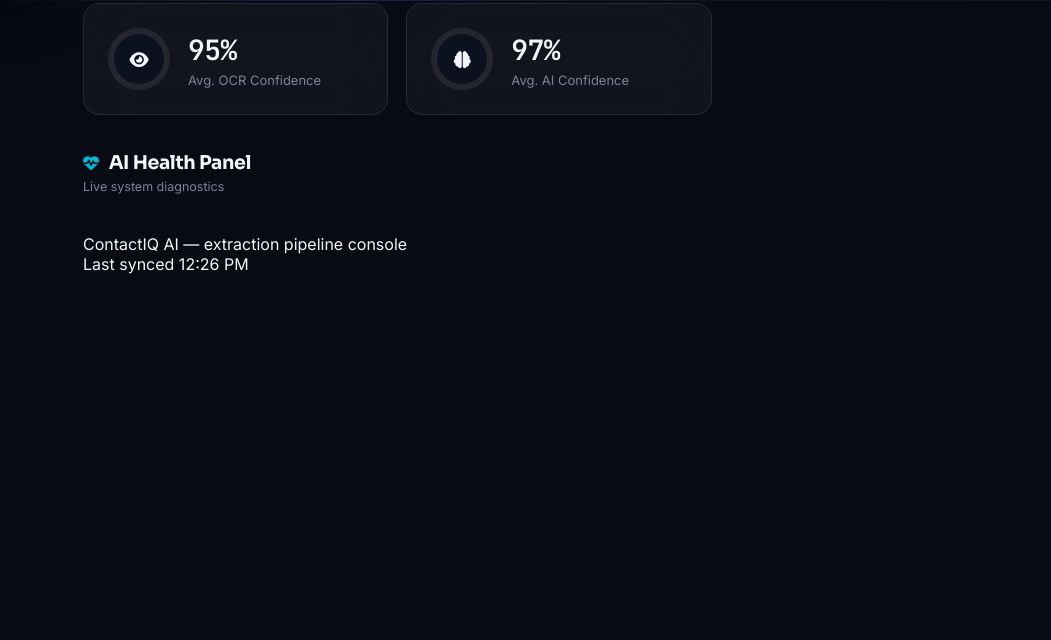
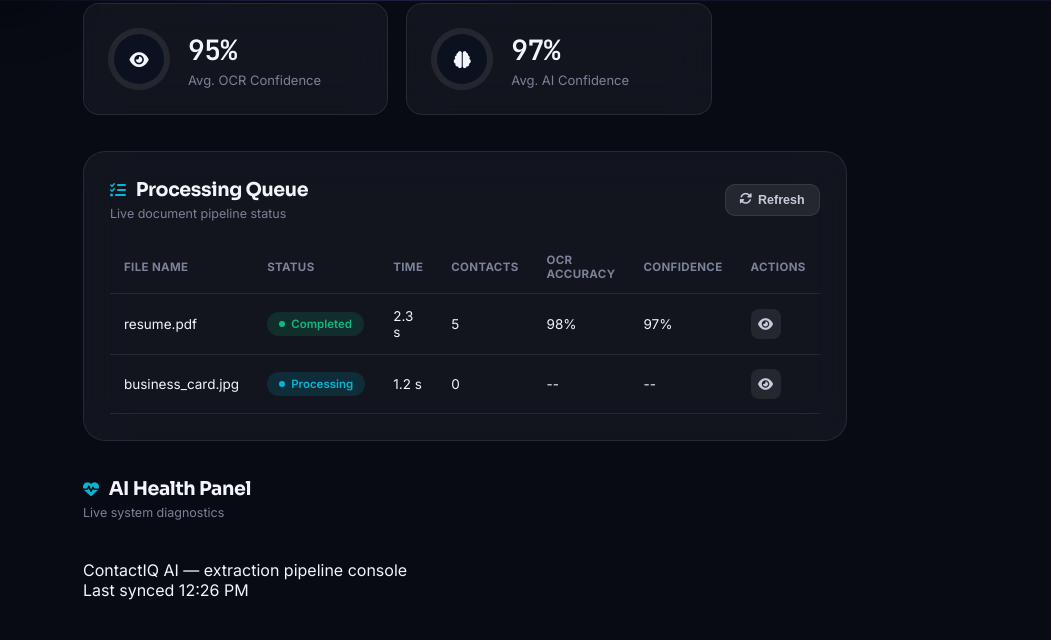
Before and after one commit to prachi-bhadana/ContactIQ-AI, a FastAPI app: page /dashboard in a window 1280 px wide. Shown: the part 799-1439 px from the top of the page, without its empty margins (229-1280 px from the left). Before the commit the page ends 1073 px from the top, so only its background shows below. Run offline with FastAPI, Linux system fonts and the light colour scheme; data comes from the database, SQL or seed files in the repository; some libraries are stand-ins or nearby versions.

Commit message:
feat: integrate processing queue with FastAPI backend

```diff
--- a/static/script.js
+++ b/static/script.js
@@ -51,6 +51,7 @@ document.addEventListener('DOMContentLoaded', async () => {
     initToasts();
     //animateKpis();
     await loadDashboard();
+    await loadQueue();
 
 
     updateGreetingAndDate();
@@ -226,43 +227,107 @@ const demoQueue = [
     { file: 'email_signature.png', status: 'pending', time: '--', contacts: 0, ocr: null, conf: null },
 ];
 
-async function loadQueue(forceSkeleton = false){
-    const tbody = document.getElementById('queueBody');
+/* ---------------- processing queue ---------------- */
 
-    if (forceSkeleton){
-        tbody.innerHTML = Array.from({length: 4}).map(() => `
-            <tr>
-                <td colspan="7"><span class="skeleton"></span></td>
-            </tr>`).join('');
+async function loadQueue(forceSkeleton = false) {
+    const tbody = document.getElementById("queueBody");
+
+    if (!tbody) {
+        console.error("queueBody element not found in HTML");
+        return;
     }
 
-    const data = await safeFetch('/process-folder', demoQueue);
-    renderQueue(Array.isArray(data) ? data : demoQueue);
+    if (forceSkeleton) {
+        tbody.innerHTML = Array.from({ length: 4 }).map(() => `
+            <tr>
+                <td colspan="7">
+                    <span class="skeleton"></span>
+                </td>
+            </tr>
+        `).join("");
+    }
+
+    try {
+        const response = await fetch("/processing-queue");
+
+        if (!response.ok) {
+            throw new Error(`HTTP error: ${response.status}`);
+        }
+
+        const data = await response.json();
+
+        console.log("Processing Queue Data:", data);
+
+        renderQueue(data);
+
+    } catch (error) {
+        console.error("Processing queue loading failed:", error);
+
+        tbody.innerHTML = `
+            <tr>
+                <td colspan="7">
+                    Unable to load processing queue.
+                </td>
+            </tr>
+        `;
+    }
 }
 
-function renderQueue(rows){
-    const tbody = document.getElementById('queueBody');
-    tbody.innerHTML = rows.map((row, i) => {
-        const statusMap = {
-            completed: { cls: 'completed', label: 'Completed' },
-            running: { cls: 'running', label: 'Running' },
-            failed: { cls: 'failed', label: 'Failed' },
-            pending: { cls: 'pending', label: 'Pending' },
-        };
-        const s = statusMap[row.status] || statusMap.pending;
+
+function renderQueue(rows) {
+    const tbody = document.getElementById("queueBody");
+
+    if (!Array.isArray(rows) || rows.length === 0) {
+        tbody.innerHTML = `
+            <tr>
+                <td colspan="7">No files in processing queue.</td>
+            </tr>
+        `;
+        return;
+    }
+
+    tbody.innerHTML = rows.map((row, index) => {
+
+        const status = row.status.toLowerCase();
+
+        let statusClass = "pending";
+
+        if (status === "completed") {
+            statusClass = "completed";
+        } else if (status === "processing") {
+            statusClass = "running";
+        } else if (status === "failed") {
+            statusClass = "failed";
+        }
+
         return `
-        <tr style="animation-delay:${i * 0.06}s">
-            <td>${row.file}</td>
-            <td><span class="badge ${s.cls}">${s.label}</span></td>
-            <td>${row.time}</td>
-            <td>${row.contacts}</td>
-            <td>${row.ocr !== null ? row.ocr + '%' : '—'}</td>
-            <td>${row.conf !== null ? row.conf + '%' : '—'}</td>
-            <td>
-                <button class="row-action" title="View"><i class="fa-solid fa-eye"></i></button>
-            </td>
-        </tr>`;
-    }).join('');
+            <tr style="animation-delay:${index * 0.06}s">
+
+                <td>${row.filename}</td>
+
+                <td>
+                    <span class="badge ${statusClass}">
+                        ${row.status}
+                    </span>
+                </td>
+
+                <td>${row.time}</td>
+
+                <td>${row.contacts}</td>
+
+                <td>${row.accuracy}</td>
+
+                <td>${row.confidence}</td>
+
+                <td>
+                    <button class="row-action" title="View">
+                        <i class="fa-solid fa-eye"></i>
+                    </button>
+                </td>
+
+            </tr>
+        `;
+    }).join("");
 }
 
 /* ---------------- activity timeline ---------------- */
--- a/templates/dashboard.html
+++ b/templates/dashboard.html
@@ -198,6 +198,55 @@
                 </div>
 
             </section>
+
+            <section class="panel-grid reveal">
+
+                <div class="panel queue-panel">
+
+                    <div class="panel-head">
+                        <div>
+                            <h2>
+                                <i class="fa-solid fa-list-check"></i>
+                                Processing Queue
+                            </h2>
+                            <p>Live document pipeline status</p>
+                        </div>
+
+                        <button class="btn-small" id="refreshQueue">
+                            <i class="fa-solid fa-rotate"></i>
+                            Refresh
+                        </button>
+                    </div>
+
+                    <div class="table-wrap">
+
+                        <table class="queue-table">
+
+                            <thead>
+                                <tr>
+                                    <th>File Name</th>
+                                    <th>Status</th>
+                                    <th>Time</th>
+                                    <th>Contacts</th>
+                                    <th>OCR Accuracy</th>
+                                    <th>Confidence</th>
+                                    <th>Actions</th>
+                                </tr>
+                            </thead>
+
+                            <tbody id="queueBody">
+                                <!-- Real backend data will be inserted here -->
+                            </tbody>
+
+                        </table>
+
+                    </div>
+
+                </div>
+
+            </section>
+
+
             <section class="health-section reveal">
                 <div class="panel-head">
                     <div>
```
